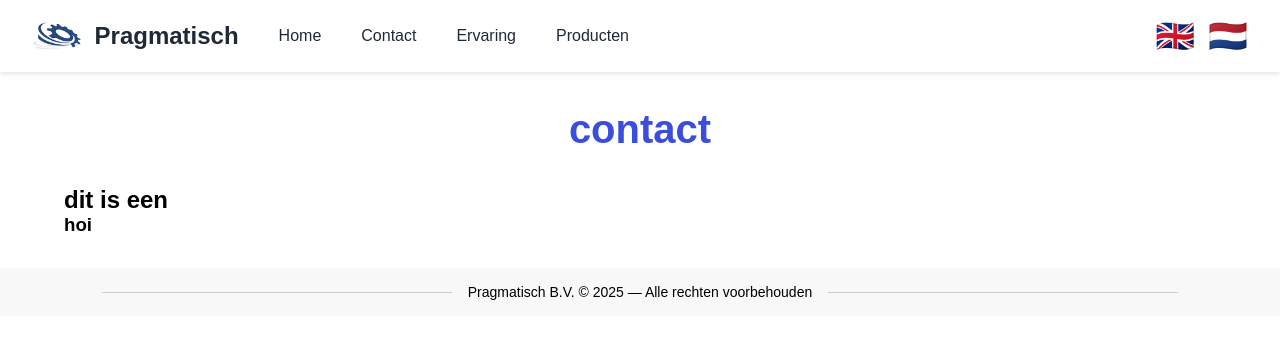
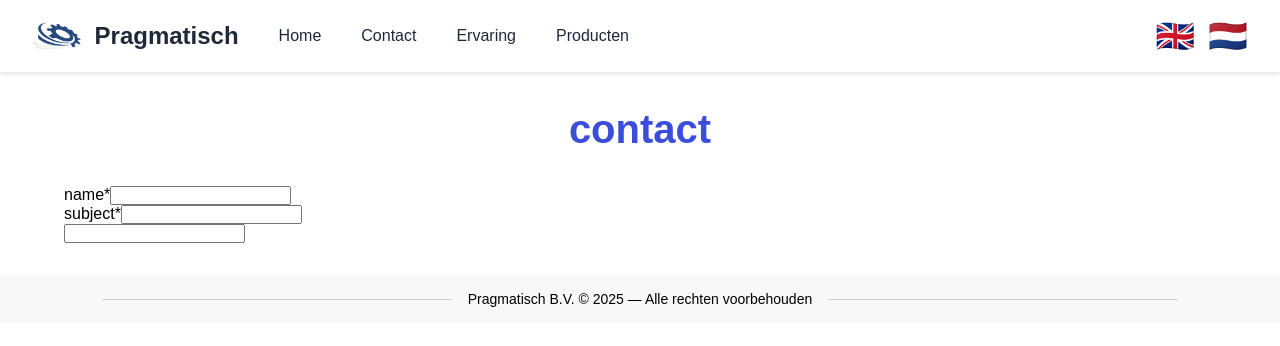
Before and after one commit to StijnSepter/pragmatisch, a React (Vite) app: page /contact in a window 1280 px wide. Shown: the top 346 px of the page. Built offline with nearby package versions, Linux system fonts and the light colour scheme.

Commit message:
fixed bug this one isn't tested yet

```diff
--- a/package.json
+++ b/package.json
@@ -1,6 +1,6 @@
 {
   "name": "pragmatisch_back-end",
-  "homepage": "https://stijnsepter.github.io/pragmatisch/home",
+  "homepage": "https://stijnsepter.github.io/pragmatisch",
   "private": true,
   "version": "0.0.0",
   "type": "module",
--- a/src/App.tsx
+++ b/src/App.tsx
@@ -13,6 +13,7 @@ function App() {
       <Header />
       <Routes>
         <Route path="/" element={<Navigate to="/home" />} />
+        <Route path="/Homepage" element={<Navigate to="/home" />} />
         <Route path="/home" element={<HomePage />} />
         <Route path="/contact" element={<ContactPage />} />
         <Route path="/ervaring" element={<Experions />} />
--- a/src/pages/contact.tsx
+++ b/src/pages/contact.tsx
@@ -4,8 +4,14 @@ const ContactPage = () => {
   return (
     <main>
       <h1>contact</h1>
-      <h2>dit is een</h2>
-      <h3>hoi</h3>
+      <form>
+        <label htmlFor="">name*</label>
+        <input type="text" /> <br />
+        <label htmlFor="">subject*</label>
+        <input type="text" /> <br />
+        <label htmlFor=""></label>
+        <input type="texteria" />
+      </form>
     </main>
   );
 };
--- a/vite.config.ts
+++ b/vite.config.ts
@@ -2,6 +2,6 @@ import { defineConfig } from "vite";
 import react from "@vitejs/plugin-react";
 
 export default defineConfig({
-  base: "/pragmatisch/",
+  base: "/pragmatisch",
   plugins: [react()],
 });
```
